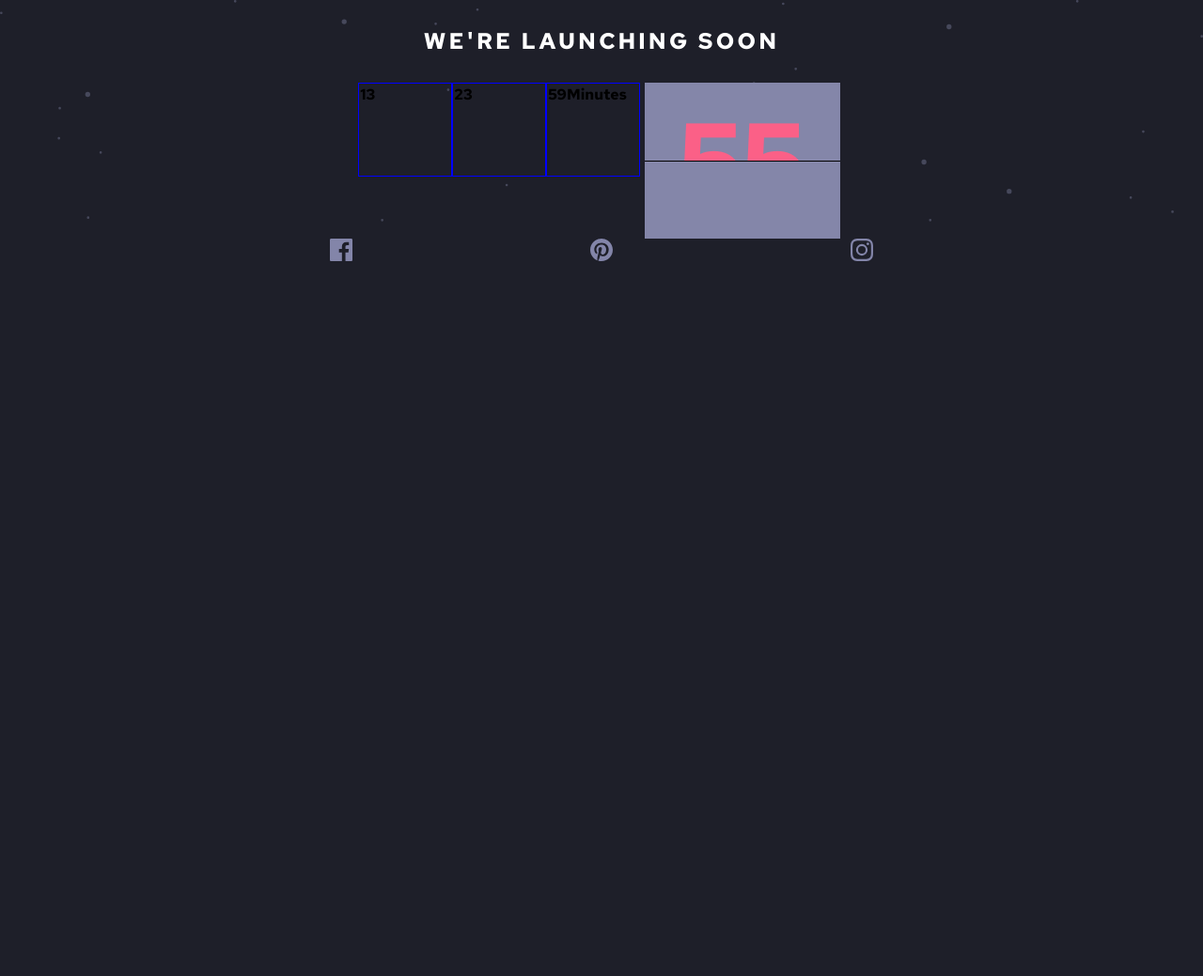
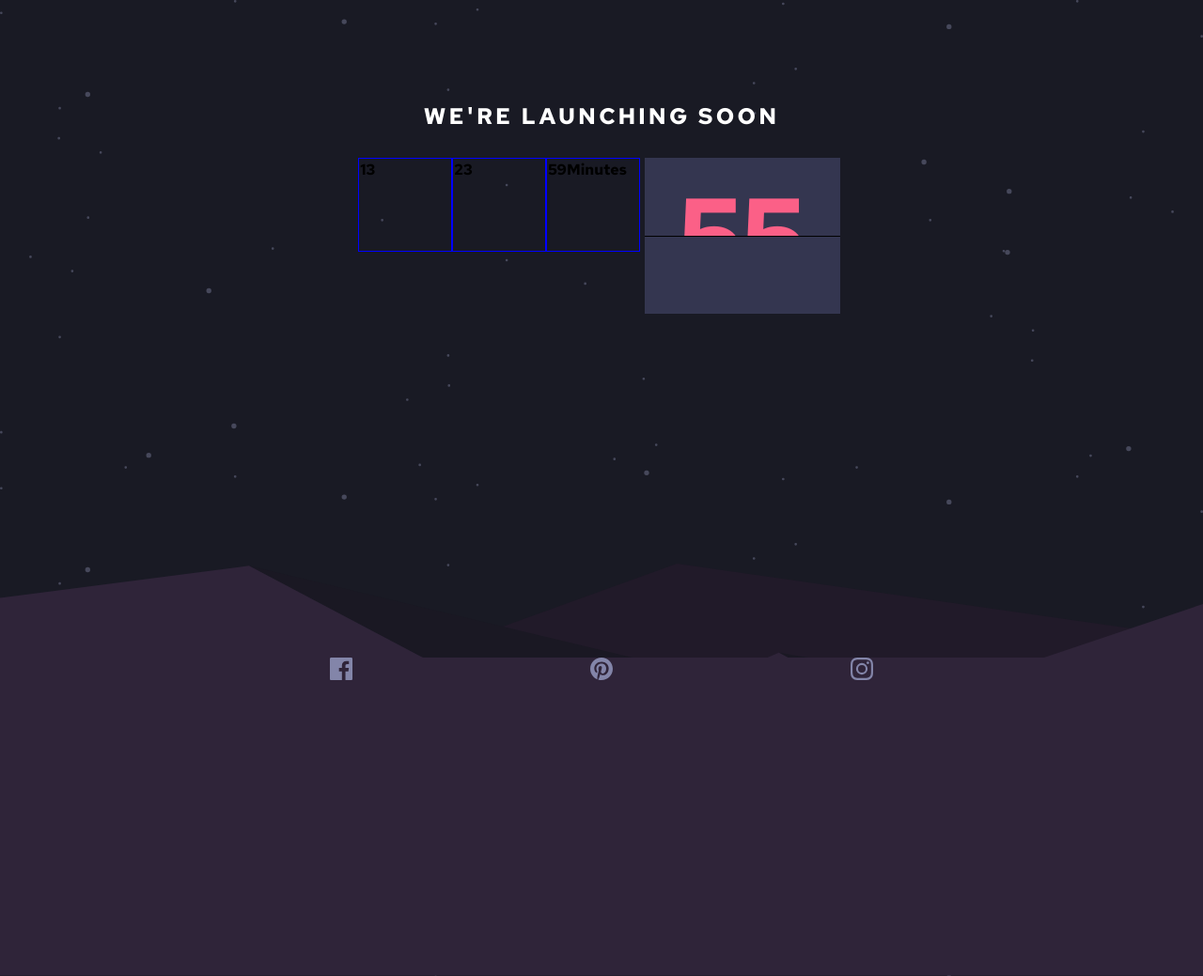
Before and after one commit to jduong09/launchCountdownTimer, a plain HTML site: page index.html in a window 1280 px wide. Shown: the whole page at 94% size. Before the commit the page ends 800 px from the top, so only its background shows below. Drawn offline with Linux system fonts and the light colour scheme.

Commit message:
Was able to position the footer pattern correctly.

```diff
--- a/css/reset.css
+++ b/css/reset.css
@@ -1,4 +1,4 @@
-html, body, div, span, h1, h2, h3, p, a, img, header, footer, nav, section, ul, li, *::before, *::after {
+html, body, main, div, span, h1, h2, h3, p, a, img, header, footer, nav, section, ul, li, *::before, *::after {
   margin: 0;
   padding: 0;
   border: 0;
--- a/css/styles.css
+++ b/css/styles.css
@@ -2,16 +2,20 @@ body {
   min-height: 100vh;
   font-family: 'Red Hat Text', sans-serif;
   font-weight: 700;
-  background-color: hsl(235, 16%, 14%);
+  background-color: hsl(234, 17%, 12%);
+  display: flex;
+  flex-direction: column;
+  justify-content: space-between;
+  background-image: url('../images/bg-stars.svg');
+  background-position: top;
+  background-size: contain;
 }
 
 main {
   display: flex;
   flex-direction: column;
   align-items: center;
-  background-image: url('../images/bg-stars.svg');
-  background-position: top;
-  background-size: cover;
+  margin: 5rem 0;
 }
 
 h1 {
@@ -71,7 +75,7 @@ h1 {
   display: block;
   height: .72em;
   color: hsl(345, 95%, 68%);
-  background: hsl(237, 18%, 59%);
+  background: hsl(236, 21%, 26%);
   padding: 0.25em 0.25em;
   transform-style: preserve-3d;
   width: 1.8em;
@@ -84,7 +88,7 @@ h1 {
   top: 50%;
   left: 0;
   border-top: solid 1px #000;
-  background: hsl(237, 18%, 59%);
+  background: hsl(236, 21%, 26%);
   pointer-events: none;
   overflow: hidden;
 }
@@ -158,6 +162,23 @@ h1 {
   }
 }
 
+footer {
+  height: 100px;
+  background-image: url('../images/pattern-hills.svg');
+  background-position: top;
+  background: #2F2439;
+  position: relative;
+}
+
+.footer-pattern-hills {
+  position: absolute;
+  top: -100px;
+  left: 0;
+  width: 100%;
+  height: auto;
+  z-index: -1;
+}
+
 footer > ul {
   width: 65%;
   margin: 0 auto;
--- a/index.html
+++ b/index.html
@@ -46,6 +46,7 @@
     </div>
   </main>
   <footer>
+    <svg class="footer-pattern-hills" xmlns="http://www.w3.org/2000/svg" xmlns:xlink="http://www.w3.org/1999/xlink" viewBox="765 0 575 197" ><defs><path id="a" d="M0 0h1440v197H0z"/></defs><g fill="none" fill-rule="evenodd"><mask id="b" fill="#fff"><use xlink:href="#a"/></mask><g mask="url(#b)"><path fill="#211A29" d="M1440 50.205L1088.504 0 949.669 50.205 878 25.102 556 0 398.525 50.205l-95.807-25.103-51.328 16.761L45.704 0 0 17.701V160h1440z"/><path fill="#1A1823" d="M1394.296 1l94.649 69.336 50.047-49.449zM1137.282 42.576l51.328 27.76 80.6-5.426zM884 1l157.475 83.151 80.929-26.062zM351.496 1l138.835 83.151 49.321-28.526z"/><path fill="#2F2439" d="M0 84.151L351.496 1l138.835 83.151L562 42.576 884 1l157.475 83.151 95.807-41.575 51.328 27.76L1394.296 1 1440 30.317V266H0z"/></g></g></svg>
     <ul>
       <li>
         <svg xmlns="http://www.w3.org/2000/svg" width="24" height="24"><path fill="#8385A9" d="M22.675 0H1.325C.593 0 0 .593 0 1.325v21.351C0 23.407.593 24 1.325 24H12.82v-9.294H9.692v-3.622h3.128V8.413c0-3.1 1.893-4.788 4.659-4.788 1.325 0 2.463.099 2.795.143v3.24l-1.918.001c-1.504 0-1.795.715-1.795 1.763v2.313h3.587l-.467 3.622h-3.12V24h6.116c.73 0 1.323-.593 1.323-1.325V1.325C24 .593 23.407 0 22.675 0z"/></svg>
```
